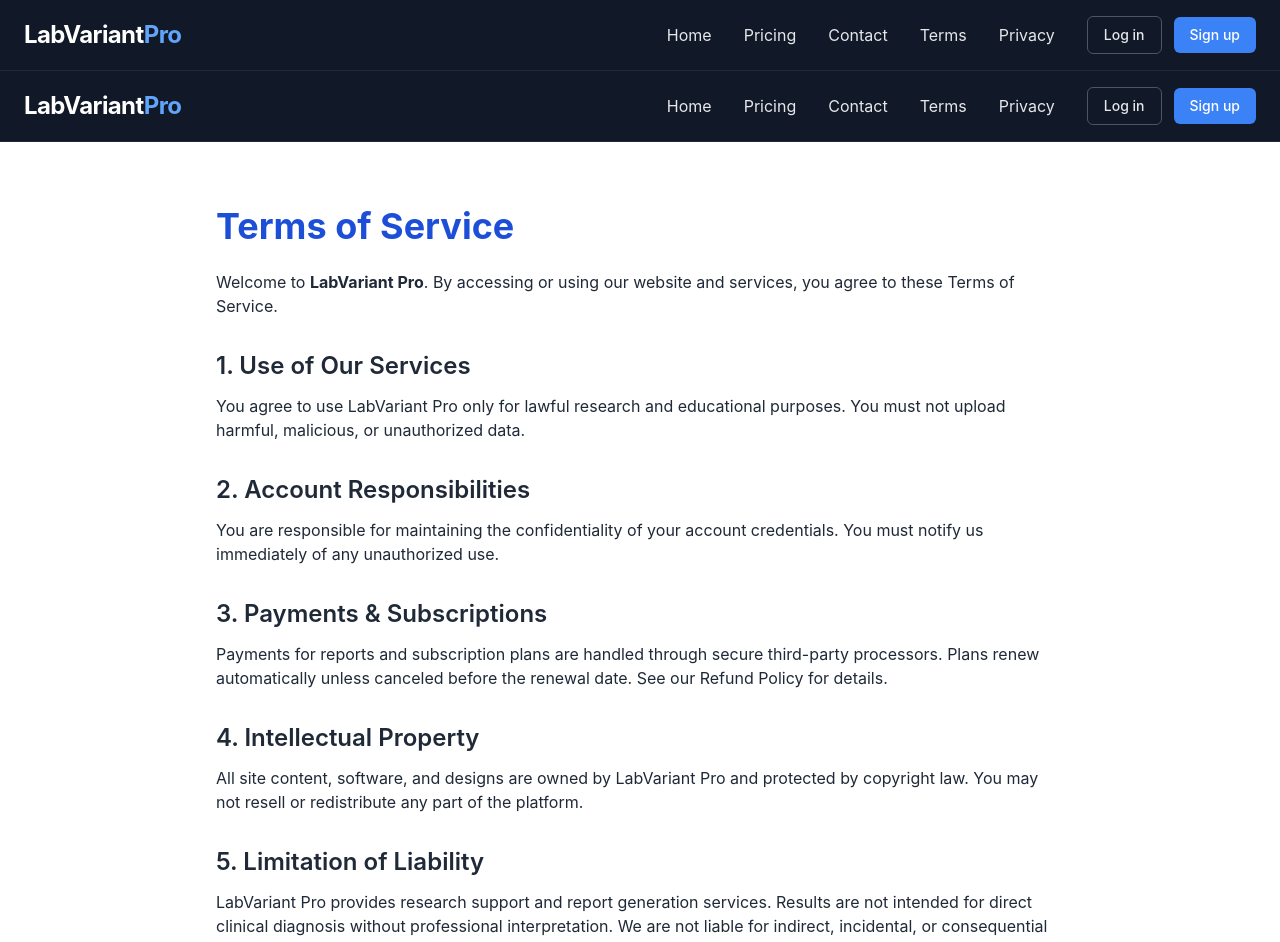
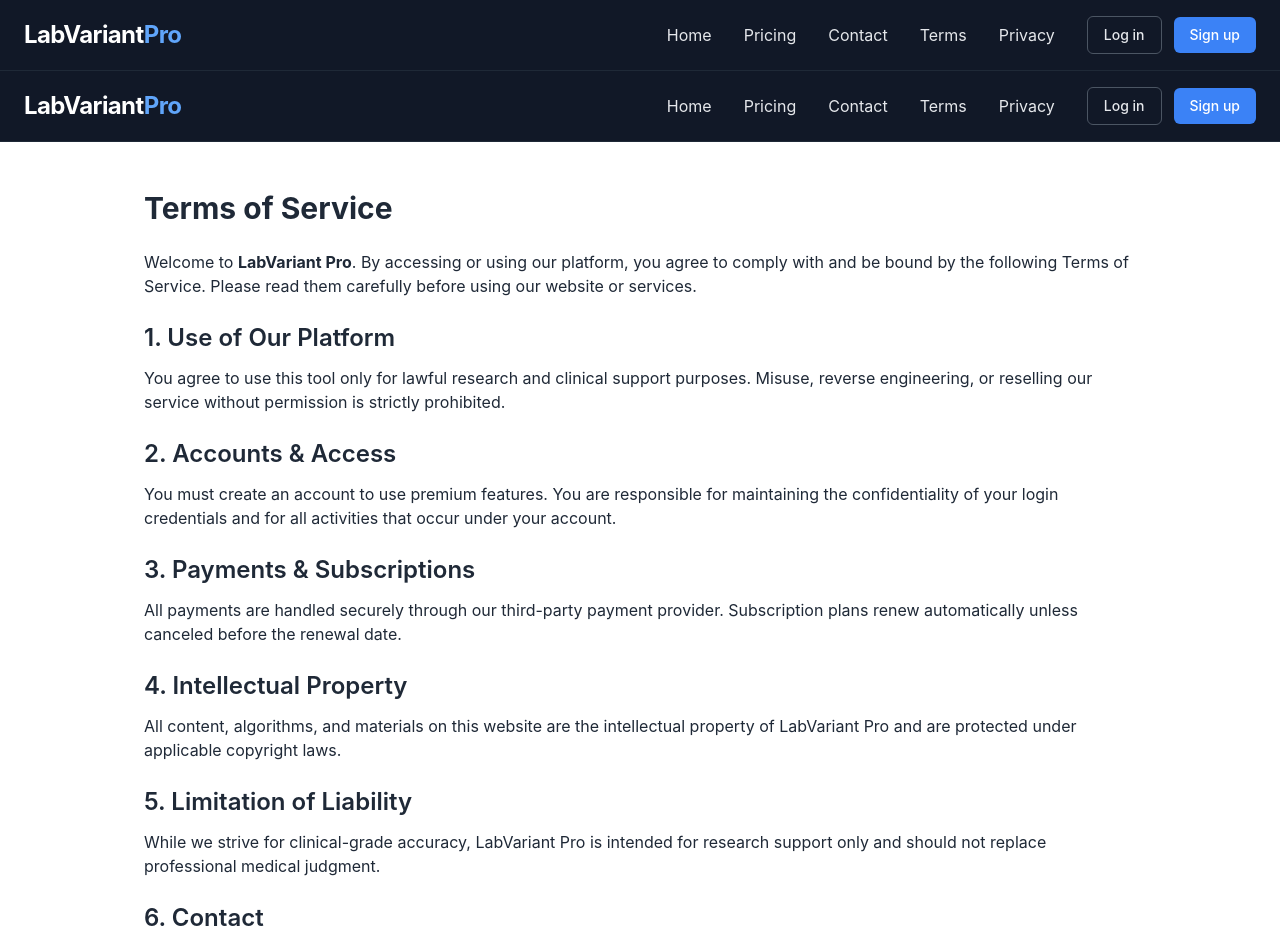
Before and after one commit to SayedaRehmat/labvariantpro-frontend, a Next.js app: page /terms in a window 1280 px wide. Shown: the top 942 px of the page. Built offline with nearby package versions, Linux system fonts and the light colour scheme.

Commit message:
Update terms.tsx

```diff
--- a/pages/terms.tsx
+++ b/pages/terms.tsx
@@ -1,58 +1,58 @@
-import Navbar from "@/components/Navbar";
-import Footer from "@/components/Footer";
+// pages/terms.tsx
+import React from "react";
+import Navbar from "../components/Navbar";
+import Footer from "../components/Footer";
 
 export default function Terms() {
   return (
-    <div className="min-h-screen flex flex-col bg-white text-gray-800">
+    <div className="flex flex-col min-h-screen">
       <Navbar />
-      <main className="flex-1 max-w-4xl mx-auto px-6 py-16">
-        <h1 className="text-4xl font-bold mb-6 text-blue-700">Terms of Service</h1>
-        <p className="mb-6">
-          Welcome to <strong>LabVariant Pro</strong>. By accessing or using our website
-          and services, you agree to these Terms of Service.
+      <main className="flex-grow max-w-5xl mx-auto px-4 py-12 text-gray-800">
+        <h1 className="text-3xl font-bold mb-6">Terms of Service</h1>
+        <p className="mb-4">
+          Welcome to <strong>LabVariant Pro</strong>. By accessing or using our platform,
+          you agree to comply with and be bound by the following Terms of Service.
+          Please read them carefully before using our website or services.
         </p>
 
-        <h2 className="text-2xl font-semibold mb-3 mt-8">1. Use of Our Services</h2>
-        <p>
-          You agree to use LabVariant Pro only for lawful research and educational
-          purposes. You must not upload harmful, malicious, or unauthorized data.
+        <h2 className="text-2xl font-semibold mt-6 mb-3">1. Use of Our Platform</h2>
+        <p className="mb-4">
+          You agree to use this tool only for lawful research and clinical support purposes.
+          Misuse, reverse engineering, or reselling our service without permission is strictly prohibited.
         </p>
 
-        <h2 className="text-2xl font-semibold mb-3 mt-8">2. Account Responsibilities</h2>
-        <p>
-          You are responsible for maintaining the confidentiality of your account
-          credentials. You must notify us immediately of any unauthorized use.
+        <h2 className="text-2xl font-semibold mt-6 mb-3">2. Accounts & Access</h2>
+        <p className="mb-4">
+          You must create an account to use premium features. You are responsible for
+          maintaining the confidentiality of your login credentials and for all activities
+          that occur under your account.
         </p>
 
-        <h2 className="text-2xl font-semibold mb-3 mt-8">3. Payments & Subscriptions</h2>
-        <p>
-          Payments for reports and subscription plans are handled through secure
-          third-party processors. Plans renew automatically unless canceled before the
-          renewal date. See our Refund Policy for details.
+        <h2 className="text-2xl font-semibold mt-6 mb-3">3. Payments & Subscriptions</h2>
+        <p className="mb-4">
+          All payments are handled securely through our third-party payment provider.
+          Subscription plans renew automatically unless canceled before the renewal date.
         </p>
 
-        <h2 className="text-2xl font-semibold mb-3 mt-8">4. Intellectual Property</h2>
-        <p>
-          All site content, software, and designs are owned by LabVariant Pro and
-          protected by copyright law. You may not resell or redistribute any part of
-          the platform.
+        <h2 className="text-2xl font-semibold mt-6 mb-3">4. Intellectual Property</h2>
+        <p className="mb-4">
+          All content, algorithms, and materials on this website are the intellectual property
+          of LabVariant Pro and are protected under applicable copyright laws.
         </p>
 
-        <h2 className="text-2xl font-semibold mb-3 mt-8">5. Limitation of Liability</h2>
-        <p>
-          LabVariant Pro provides research support and report generation services.
-          Results are not intended for direct clinical diagnosis without professional
-          interpretation. We are not liable for indirect, incidental, or consequential
-          damages.
+        <h2 className="text-2xl font-semibold mt-6 mb-3">5. Limitation of Liability</h2>
+        <p className="mb-4">
+          While we strive for clinical-grade accuracy, LabVariant Pro is intended
+          for research support only and should not replace professional medical judgment.
         </p>
 
-        <h2 className="text-2xl font-semibold mb-3 mt-8">6. Changes</h2>
+        <h2 className="text-2xl font-semibold mt-6 mb-3">6. Contact</h2>
         <p>
-          We may update these Terms periodically. Your continued use of the service
-          constitutes acceptance of the latest version.
+          For questions about these terms, contact us at{" "}
+          <a href="mailto:sayedarehmat6@gmail.com" className="text-blue-600">
+            sayedarehmat6@gmail.com
+          </a>.
         </p>
-
-        <p className="mt-8 text-gray-500">Last Updated: October 2025</p>
       </main>
       <Footer />
     </div>
```
